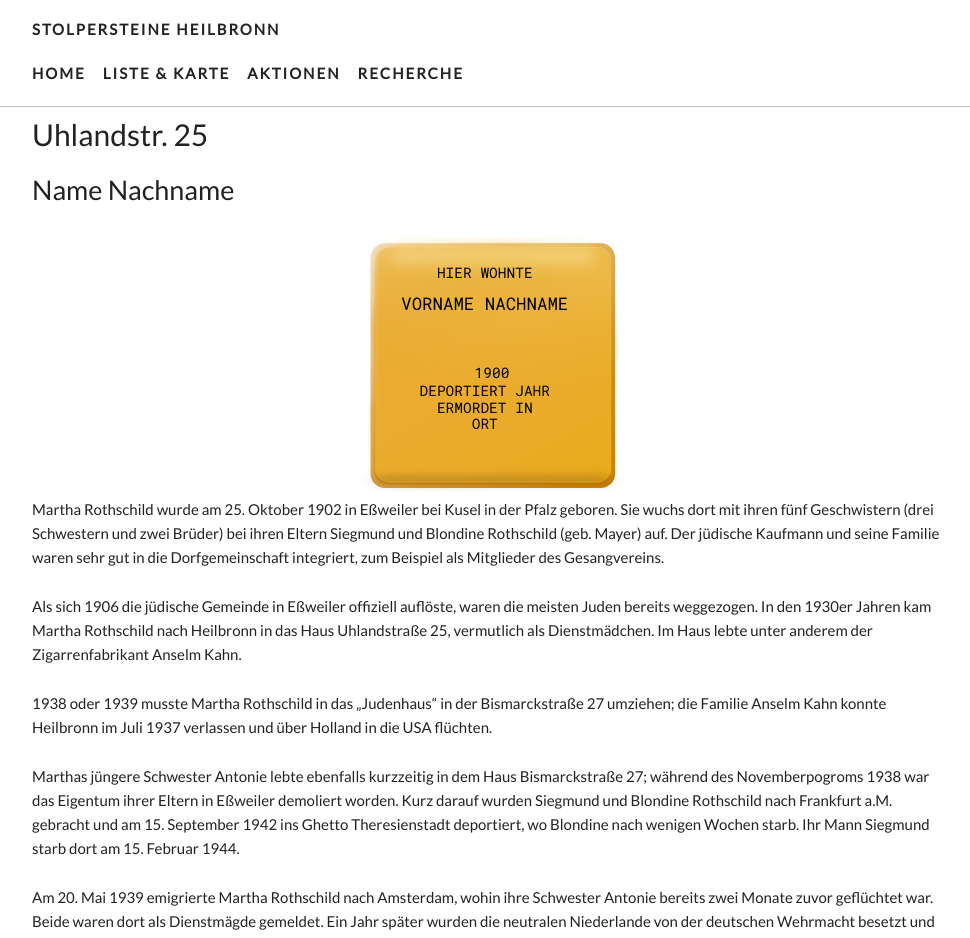
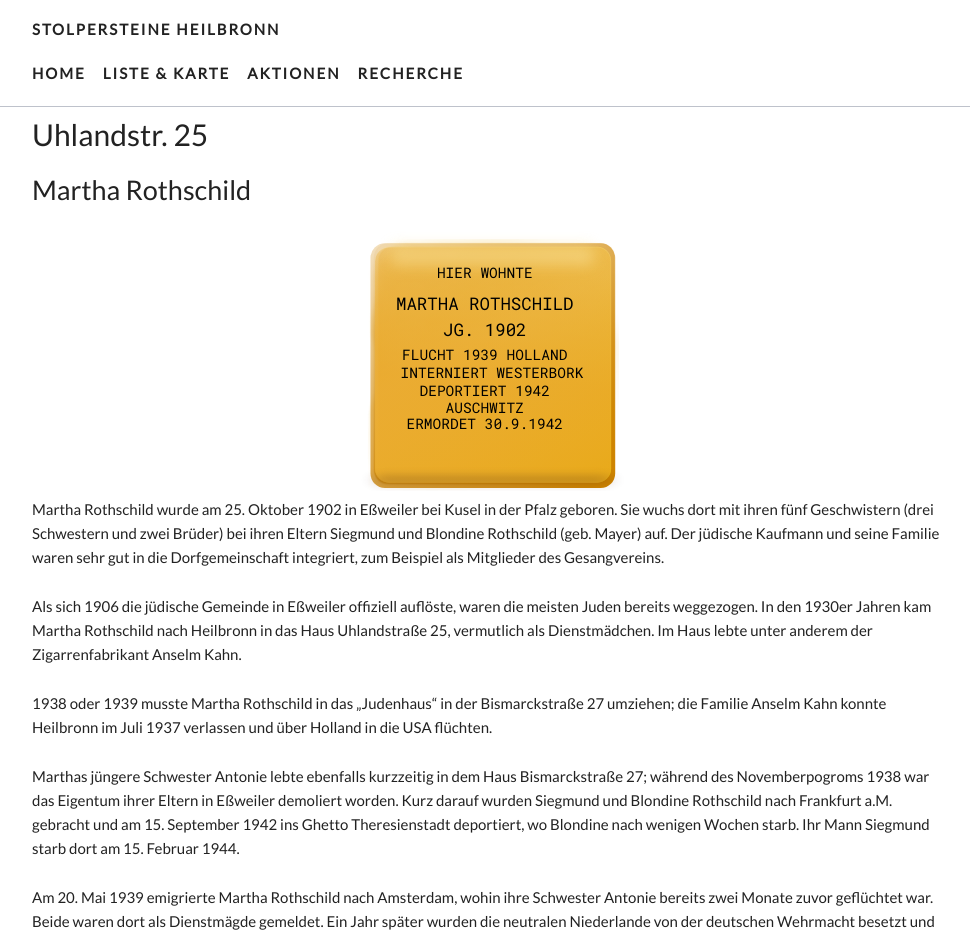
Before and after one commit to opendata-heilbronn/stolpersteine, a Jekyll site: the page built from _list/uhlandstr-25.markdown, in a window 1280 px wide and 1400 px high. Shown: the top 938 px of the window, without its empty margins (148-1118 px from the left). Built offline with Jekyll 4.4.1, drawn with Linux system fonts in a browser that asks for light colours; nearby versions of some CDN libraries; some web fonts are replaced; some of the changed text lies outside the part shown.

Commit message:
Updated Uhlandstr 25

```diff
--- a/_list/uhlandstr-25.markdown
+++ b/_list/uhlandstr-25.markdown
@@ -1,6 +1,17 @@
 ---
 title: Uhlandstr. 25
 date: 2019-06-26 10:09:00 Z
+names: Martha Rothschild
+paten: Diamant Sadiku, Felix Netzel, Theodor Dinerman | Robert-Mayer-Gymnasium Heilbronn
+steine:
+- - HIER WOHNTE
+  - MARTHA ROTHSCHILD
+  - JG. 1902
+  - FLUCHT 1939 HOLLAND
+  - INTERNIERT WESTERBORK
+  - DEPORTIERT 1942
+  - AUSCHWITZ
+  - ERMORDET 30.9.1942
 ---
 
 Martha Rothschild wurde am 25. Oktober 1902 in Eßweiler bei Kusel in der Pfalz geboren. Sie wuchs dort mit ihren fünf Geschwistern (drei Schwestern und zwei Brüder) bei ihren Eltern Siegmund und Blondine Rothschild (geb. Mayer) auf. Der jüdische Kaufmann und seine Familie waren sehr gut in die Dorfgemeinschaft integriert, zum Beispiel als Mitglieder des Gesangvereins.
```
